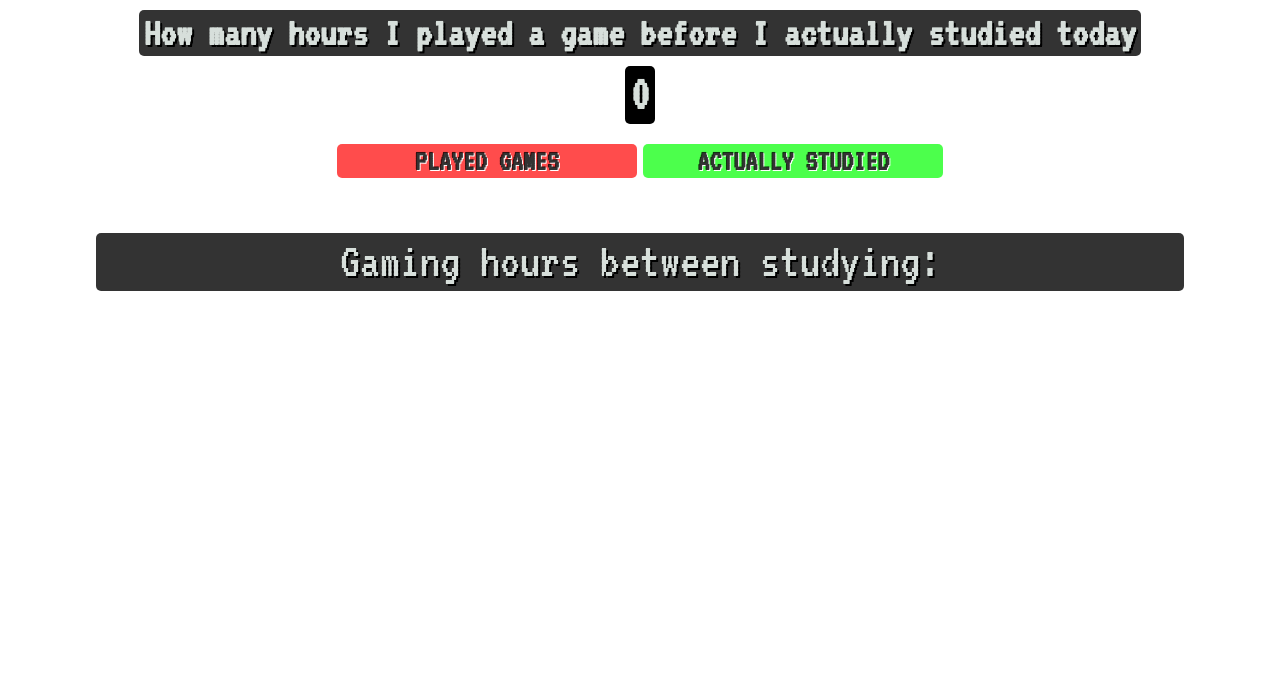
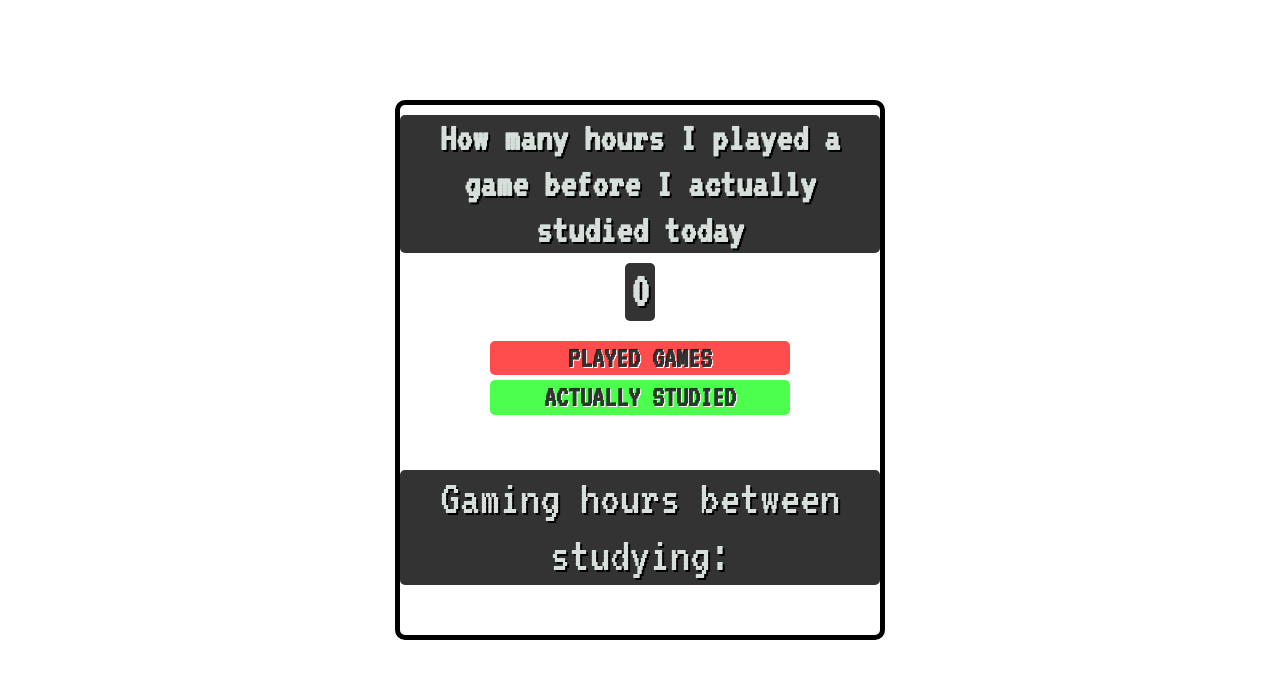
Before and after one commit to LifeOutLoud/passenger-counter, a plain HTML site: page index.html in a window 1280 px wide. Drawn offline with nearby package versions, Linux system fonts and the light colour scheme.

Commit message:
cleaning up app look

```diff
--- a/index.css
+++ b/index.css
@@ -5,9 +5,16 @@
 --electric-purple: #C900F2ff;
 --vivid-sky-blue: #00CDF8ff; */
 
+.main {
+max-width: 800px;
+display: flex;
+margin: 100px auto 0px auto;
+}
+
 body {
     background-image: url("generic-coding-bg.jpg");
-    background-size: cover;
+    background-repeat: no-repeat;
+  background-size: 100%;
     font-family: 'VT323', monospace;
     text-align: center;
     align-items: center;
@@ -15,9 +22,11 @@ body {
 }
 
 .container {
-    background:rgba(0,0,0,);
-    max-width: 85%;
+    background: rgba(0, 0, 0, );
+    max-width: 60%;
     margin: auto;
+    border: 5px solid;
+    border-color: rgba(0, 0, 0, );
     border-radius: 10px;
 }
 
@@ -34,7 +43,7 @@ h1 {
     color: #D7DFDBff;
     font-size: 40px;
     text-shadow: 2px 2px black;
-    background: rgba(0,0,0, 0.8);
+    background: rgba(0, 0, 0, 0.8);
     border-radius: 5px;
     padding: 0px 5px 0px 5px;
     margin-top: 10px;
@@ -44,7 +53,7 @@ h1 {
 h2 {
     color: #D7DFDBff;
     text-shadow: 2px 2px black;
-    background: black;
+    background: rgba(0, 0, 0, 0.8);
     border-radius: 5px;
     padding: 0px 5px 0px 5px;
     font-size: 50px;
@@ -57,7 +66,7 @@ h2 {
     color: #D7DFDBff;
     font-size: 40px;
     text-shadow: 2px 2px black;
-    background: rgba(0,0,0, 0.8);
+    background: rgba(0, 0, 0, 0.8);
     border-radius: 5px;
     padding: 0px;
     font-size: 50px;
@@ -68,8 +77,8 @@ button {
     border: none;
     padding-top: 10px;
     padding-bottom: 10px;
-    color: rgba(0,0,0, 0.8);
-    text-shadow: 1px 1px rgba(255,255,255);
+    color: rgba(0, 0, 0, 0.8);
+    text-shadow: 1px 1px rgba(255, 255, 255);
     font-weight: bold;
     width: 300px;
     margin-bottom: 5px;
@@ -79,11 +88,11 @@ button {
 #increment-btn {
     padding: 0px 2px 0px 2px;
     font-size: 30px;
-    background: rgba(255,0,0, 0.7);
+    background: rgba(255, 0, 0, 0.7);
 }
 
 #save-btn {
     padding: 0px 2px 0px 2px;
     font-size: 30px;
-    background: rgba(0,255,0, 0.7);
+    background: rgba(0, 255, 0, 0.7);
 }
--- a/index.html
+++ b/index.html
@@ -1,10 +1,13 @@
 <html>
-    <head><link rel="stylesheet" href="https://cdnjs.cloudflare.com/ajax/libs/normalize/8.0.1/normalize.css">
+
+<head>
+    <link rel="stylesheet" href="https://cdnjs.cloudflare.com/ajax/libs/normalize/8.0.1/normalize.css">
     <link rel="stylesheet" href="index.css">
     <link rel="preconnect" href="https://fonts.googleapis.com">
     <link rel="preconnect" href="https://fonts.gstatic.com" crossorigin>
     <link href="https://fonts.googleapis.com/css2?family=VT323&display=swap" rel="stylesheet">
 </head>
+<div class="main">
 <body>
     <div class="container">
         <div class="count-container">
@@ -19,4 +22,6 @@
         nnerText
     </script>
 </body>
+</div>
+
 </html>
```
Lines whose indentation alone changed are shown as unchanged.
